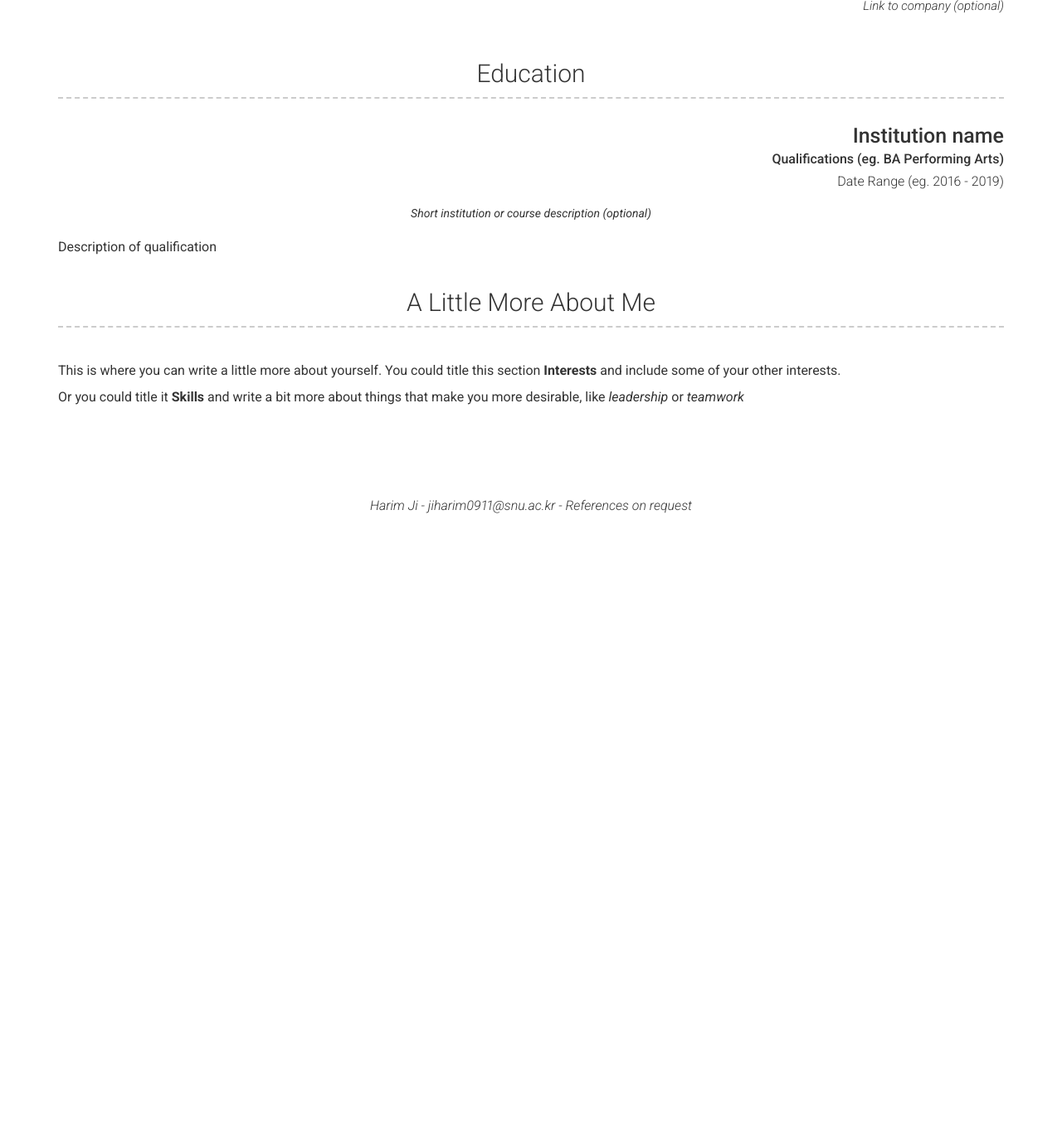
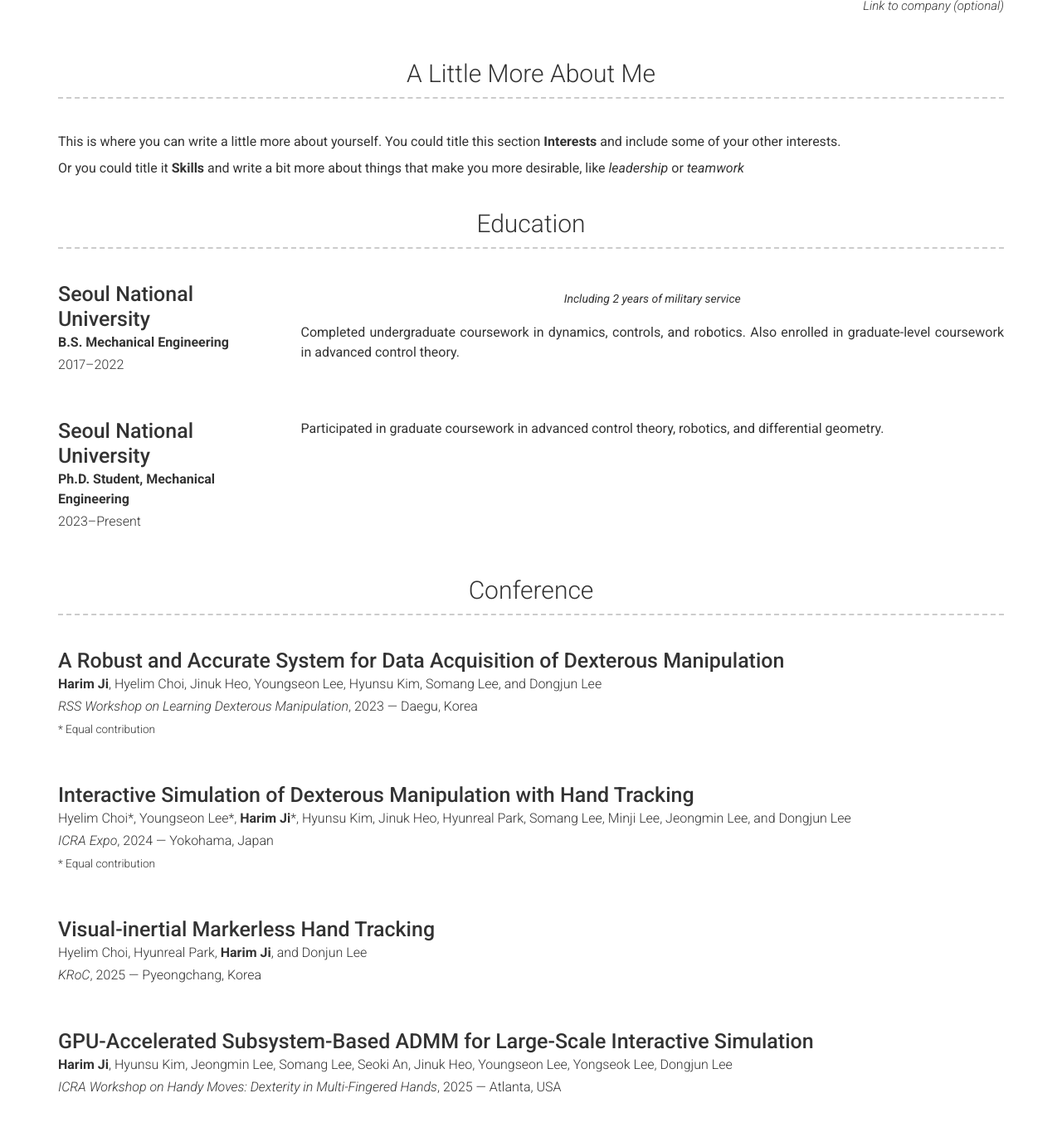
Before and after one commit to HarimJi/HarimJi.github.io, a Jekyll site: the page built from index.md, in a window 1280 px wide and 1400 px high, scrolled down 1364 px. Shown: the top 1359 px of the window at 83% size. Built offline with Jekyll 4.4.1, drawn with Linux system fonts in a browser that asks for light colours; nearby versions of some CDN libraries; before the commit the page ends 1994 px from its top, so only the background shows below that.

Commit message:
feat: add conference and education

```diff
--- a/_config.yml
+++ b/_config.yml
@@ -83,17 +83,7 @@ content:
           Short description of the company (optional)
         description: | # this will include new lines to allow paragraphs
           Description of role
-  - title: Education
-    layout: list
-    content:
-      - layout: top-right
-        title: Institution name
-        sub_title: Qualifications (eg. BA Performing Arts)
-        caption: Date Range (eg. 2016 - 2019)
-        quote: >
-          Short institution or course description (optional)
-        description: | # this will include new lines to allow paragraphs
-          Description of qualification
+
   - title: A Little More About Me
     layout: text
     content: | # this will include new lines to allow paragraphs
--- /dev/null
+++ b/_data/conference.yml
@@ -0,0 +1,26 @@
+- layout: left
+  title: A Robust and Accurate System for Data Acquisition of Dexterous Manipulation
+  authors: <strong>Harim Ji</strong>, Hyelim Choi, Jinuk Heo, Youngseon Lee, Hyunsu Kim, Somang Lee, and Dongjun Lee
+  conference: RSS Workshop on Learning Dexterous Manipulation
+  year: 2023
+  location: Daegu, Korea
+  notes: "* Equal contribution"
+- layout: left
+  title: Interactive Simulation of Dexterous Manipulation with Hand Tracking
+  authors: Hyelim Choi*, Youngseon Lee*, <strong>Harim Ji</strong>*, Hyunsu Kim, Jinuk Heo, Hyunreal Park, Somang Lee, Minji Lee, Jeongmin Lee, and Dongjun Lee
+  conference: ICRA Expo
+  year: 2024
+  location: Yokohama, Japan
+  notes: "* Equal contribution"
+- layout: left
+  title: Visual-inertial Markerless Hand Tracking
+  authors: Hyelim Choi, Hyunreal Park, <strong>Harim Ji</strong>, and Donjun Lee
+  conference: KRoC
+  year: 2025
+  location: Pyeongchang, Korea
+- layout: left
+  title: GPU-Accelerated Subsystem-Based ADMM for Large-Scale Interactive Simulation
+  authors: <strong>Harim Ji</strong>, Hyunsu Kim, Jeongmin Lee, Somang Lee, Seoki An, Jinuk Heo, Youngseon Lee, Yongseok Lee, Dongjun Lee
+  conference: "ICRA Workshop on Handy Moves: Dexterity in Multi-Fingered Hands"
+  year: 2025
+  location: Atlanta, USA
--- /dev/null
+++ b/_data/education.yml
@@ -0,0 +1,16 @@
+- layout: top-right
+  title: Seoul National University
+  sub_title: B.S. Mechanical Engineering
+  caption: 2017–2022
+  quote: >
+    Including 2 years of military service
+  description: |
+    Completed undergraduate coursework in dynamics, controls, and robotics.
+    Also enrolled in graduate-level coursework in advanced control theory.
+
+- layout: top-right
+  title: Seoul National University
+  sub_title: Ph.D. Student, Mechanical Engineering
+  caption: 2023–Present
+  description: |
+    Participated in graduate coursework in advanced control theory, robotics, and differential geometry.
--- /dev/null
+++ b/_includes/v1/conference-item.html
@@ -0,0 +1,10 @@
+<div class="row clearfix layout layout-left">
+  <div class="col-xs-12 col-print-12 details">
+    <h4>{{ include.item.title }}</h4>
+    <p>{{ include.item.authors }}</p>
+    <p><em>{{ include.item.conference }}</em>, {{ include.item.year }} — {{ include.item.location }}</p>
+    {% if include.item.notes %}
+      <p><small>{{ include.item.notes }}</small></p>
+    {% endif %}
+  </div>
+</div>
--- /dev/null
+++ b/_includes/v1/conference.html
@@ -0,0 +1,6 @@
+<div class="container conference-container">
+  <h3 id="{{ site.conference_title | slugify | default: 'conference' }}">{{ site.conference_title | default: "Conference" }}</h3>
+  {% for conference in site.data.conference %}
+    {% include v1/conference-item.html item=conference %}
+  {% endfor %}
+</div>
--- /dev/null
+++ b/_includes/v1/education-item.html
@@ -0,0 +1,17 @@
+<div class="row clearfix layout layout-left">
+  <div class="col-xs-12 col-sm-4 col-md-3 col-print-12 details">
+    <h4>{{ include.item.title }}</h4>
+    {% if include.item.sub_title %}
+      <p><strong>{{ include.item.sub_title }}</strong></p>
+    {% endif %}
+    {% if include.item.caption %}
+      <p>{{ include.item.caption }}</p>
+    {% endif %}
+  </div>
+  <div class="col-xs-12 col-sm-8 col-md-9 col-print-12">
+    {% if include.item.quote %}
+      <p class="quote">{{ include.item.quote }}</p>
+    {% endif %}
+    {{ include.item.description | markdownify }}
+  </div>
+</div>
--- a/_includes/v1/education.html
+++ b/_includes/v1/education.html
@@ -1,6 +1,6 @@
 <div class="container education-container">
   <h3 id="{{ site.education_title | slugify | default: 'education' }}">{{ site.education_title | default: "Education" }}</h3>
   {% for education in site.data.education %}
-    {% include {{ education.layout | default: 'left' | append: ".html" | prepend: "v1/" }} item=education %}
+    {% include v1/education-item.html item=education %}
   {% endfor %}
 </div>
--- a/_layouts/default.html
+++ b/_layouts/default.html
@@ -26,6 +26,8 @@
       {% else %}
         {%- include v1/default.html -%}
       {%- endif -%}
+      {% include v1/education.html %}
+      {% include v1/conference.html %}
     </div>
   </main>
 
```
